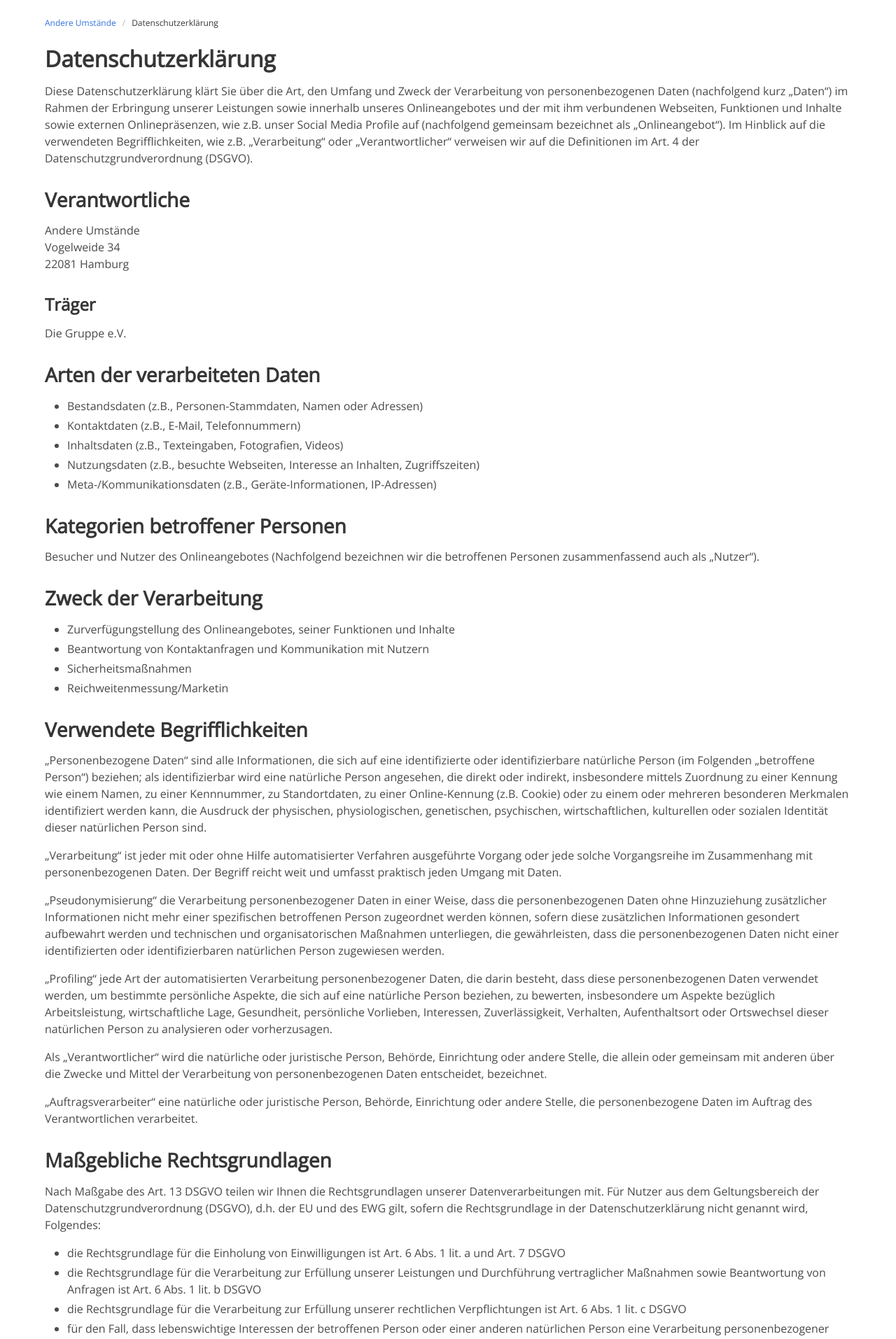
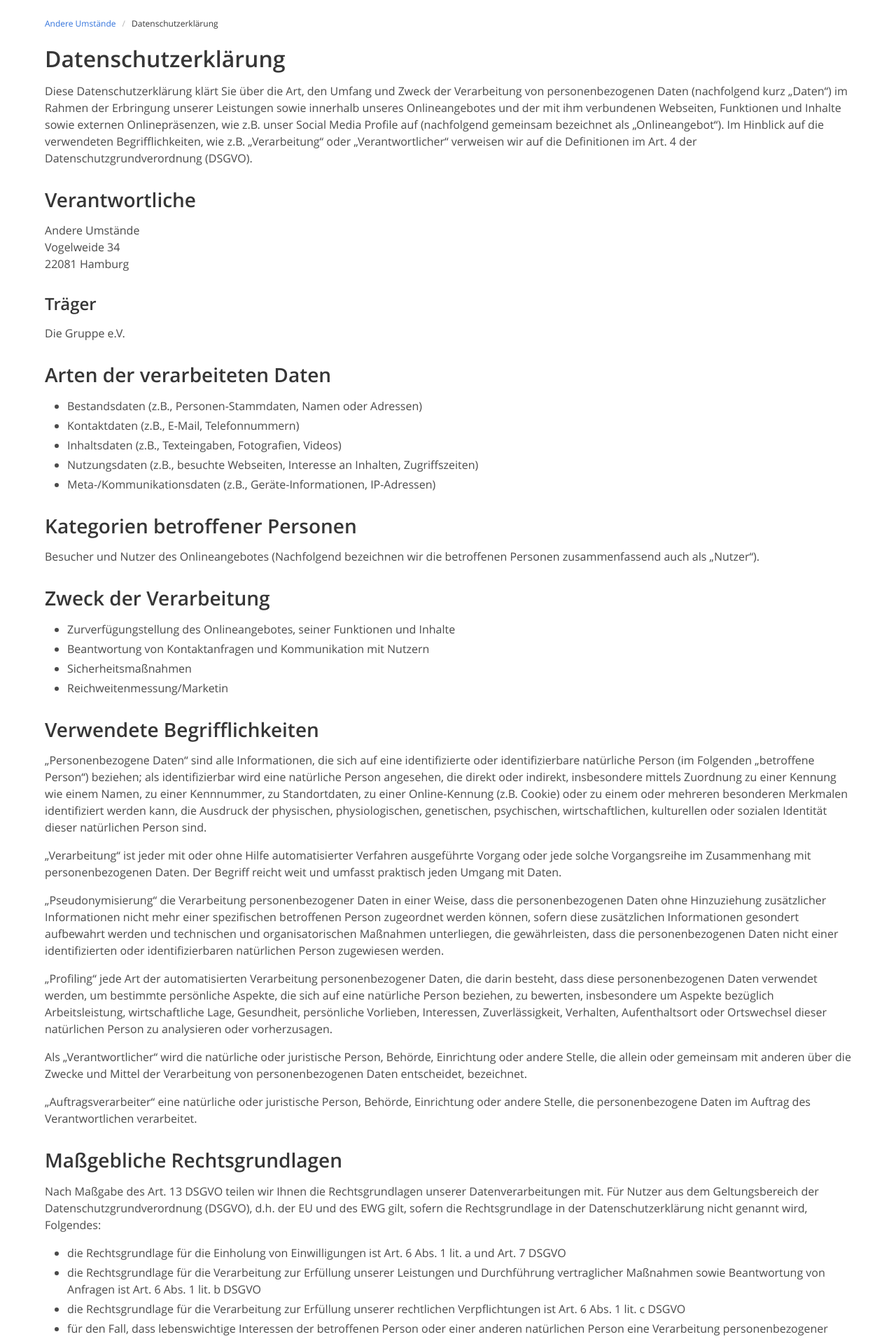
Before and after one commit to boof/au-hamburg, a Jekyll site: the page built from privacy.html, in a window 1280 px wide. Shown: the top 1913 px of the page at 70% size. Built offline with Jekyll 4.4.1, drawn with Linux system fonts in a browser that asks for light colours.

Commit message:
Fixed fonts.

```diff
--- a/_includes/head.html
+++ b/_includes/head.html
@@ -3,7 +3,7 @@
   <meta http-equiv="X-UA-Compatible" content="IE=edge">
   <meta name="viewport" content="width=device-width, initial-scale=1">
   {%- seo -%}
-  <link href="https://fonts.googleapis.com/css?family=Open+Sans" rel="stylesheet">
   <link rel="stylesheet" href="/assets/css/bulma.min.css">
+  <link rel="stylesheet" href="/assets/css/open-sans.css">
   <link rel="stylesheet" href="/assets/css/au.css">
 </head>
--- a/assets/css/au.css
+++ b/assets/css/au.css
@@ -1,11 +1,15 @@
 body {
   font-family: 'Open Sans', sans-serif;
-  /* max-width: 1280px; */
   margin: 0 auto;
 }
 
 address {
   font-style: normal;
+}
+
+.table th, .content h1, .content h2, .content h3, .content strong, .semibold {
+  font-weight: normal;
+  font-family: 'Open Sans Semibold';
 }
 
 #startpage dt {
@@ -22,7 +26,7 @@
 }
 
 #imprint dt {
-  font-weight: bold;
+  font-family: 'Open Sans Semibold';
   margin-top: 1em;
 }
 #imprint dd {
--- /dev/null
+++ b/assets/css/open-sans.css
@@ -0,0 +1,12 @@
+@font-face {
+    font-family: 'Open Sans';
+    src: url('/assets/font/OpenSans-Regular-webfont.woff') format('woff');
+    font-weight: normal;
+    font-style: normal;
+}
+@font-face {
+    font-family: 'Open Sans Semibold';
+    src: url('/assets/font/OpenSans-Semibold-webfont.woff') format('woff');
+    font-weight: normal;
+    font-style: normal;
+}
--- a/privacy.html
+++ b/privacy.html
@@ -100,7 +100,7 @@
   <p>Sie haben das Recht, erteilte Einwilligungen mit Wirkung für die Zukunft zu widerrufen.</p>
 
   <h2>Widerspruchsrecht</h2>
-  <p class="has-text-weight-semibold">Sie können der künftigen Verarbeitung der Sie betreffenden Daten nach Maßgabe der gesetzlichen Vorgaben jederzeit widersprechen. Der Widerspruch kann insbesondere gegen die Verarbeitung für Zwecke der Direktwerbung erfolgen.</p>
+  <p class="semibold">Sie können der künftigen Verarbeitung der Sie betreffenden Daten nach Maßgabe der gesetzlichen Vorgaben jederzeit widersprechen. Der Widerspruch kann insbesondere gegen die Verarbeitung für Zwecke der Direktwerbung erfolgen.</p>
 
   <h2>Cookies und Widerspruchsrecht bei Direktwerbung</h2>
 
```
Also changed, not shown: assets/font/OpenSans-Regular-webfont.woff (added), assets/font/OpenSans-Semibold-webfont.woff (added).
